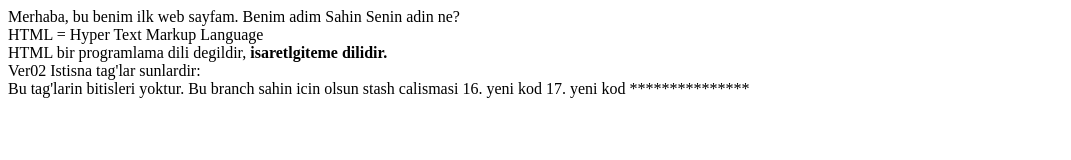
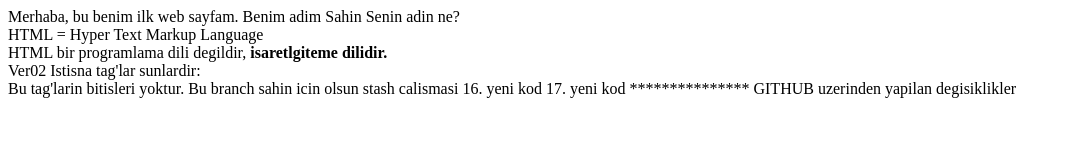
Before and after one commit to alisahinfalcon/Projects, a plain HTML site: page TestNew/testDeneme.html in a window 1280 px wide. Shown: the whole page, without its empty margins (0-1071 px from the left). Drawn offline with Linux system fonts and the light colour scheme.

Commit message:
Update testDeneme.html

```diff
--- a/TestNew/testDeneme.html
+++ b/TestNew/testDeneme.html
@@ -19,5 +19,6 @@
     16. yeni kod
     17. yeni kod
     ***************
+    GITHUB uzerinden yapilan degisiklikler
   </body>
 </html>
```
